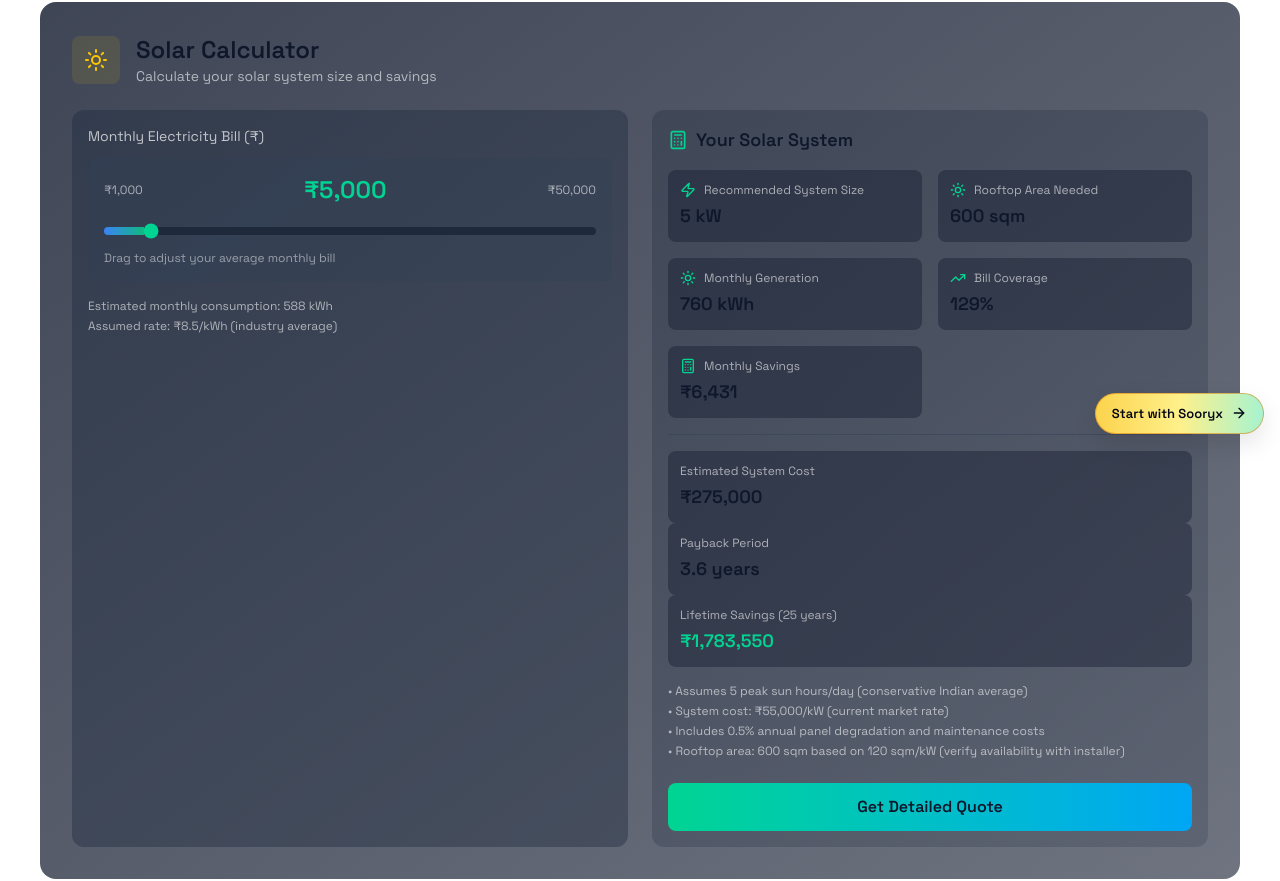
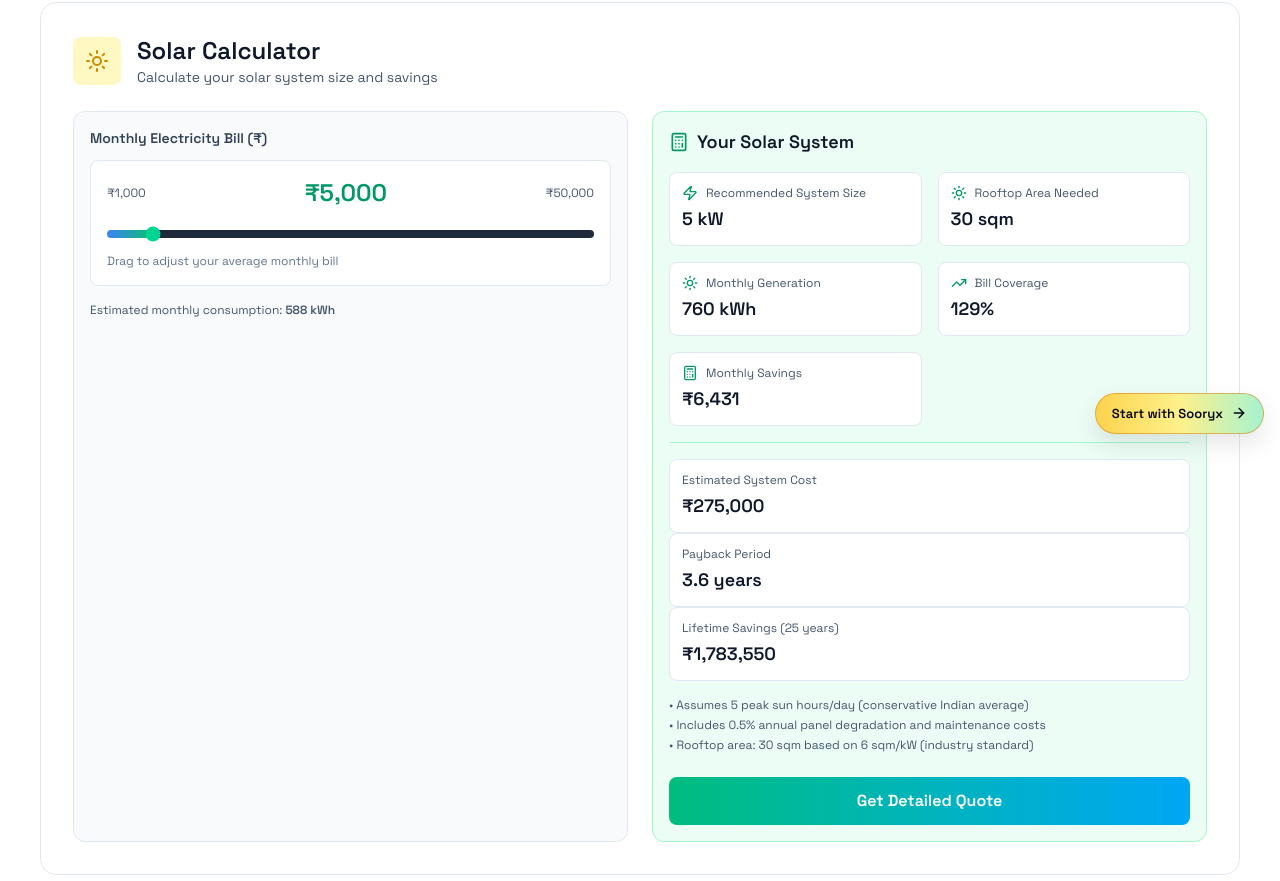
Before and after one commit to sooryx-eng/Sooryx_Live, a Next.js app: page /calculator in a window 1280 px wide. Shown: the part 346-1227 px from the top of the page. Built offline with nearby package versions, Linux system fonts and the light colour scheme.

Commit message:
update changes

```diff
--- a/app/components/SolarCalculator.tsx
+++ b/app/components/SolarCalculator.tsx
@@ -69,33 +69,33 @@ export default function SolarCalculator() {
   const coveragePercentage = Math.round((monthlyGenerationKwh / monthlyConsumptionKwh) * 100);
 
   // Rooftop area requirement (for reference)
-  const AREA_PER_KW_SQM = 120; // industry standard
+  const AREA_PER_KW_SQM = 6; // industry standard for India (5-6 sqm/kW with spacing)
   const rooftopAreaRequired = systemSizeKw * AREA_PER_KW_SQM;
 
   return (
-    <div className="bg-gradient-to-br from-slate-900/80 to-slate-900/60 p-8 rounded-2xl mt-12">
+    <div className="bg-white border border-slate-200 p-8 rounded-2xl mt-12">
       <div className="flex items-center gap-4 mb-6">
-        <div className="bg-yellow-400/10 p-3 rounded-lg">
-          <Sun className="text-yellow-400" />
+        <div className="bg-yellow-100 p-3 rounded-lg">
+          <Sun className="text-yellow-600" />
         </div>
         <div>
-          <h3 className="text-2xl font-semibold">Solar Calculator</h3>
-          <p className="text-sm text-white/60">Calculate your solar system size and savings</p>
+          <h3 className="text-2xl font-semibold text-slate-900">Solar Calculator</h3>
+          <p className="text-sm text-slate-600">Calculate your solar system size and savings</p>
         </div>
       </div>
 
       <div className="grid md:grid-cols-2 gap-6">
         {/* Input Section */}
-        <div className="space-y-6 p-4 bg-slate-800/40 rounded-xl">
+        <div className="space-y-6 p-4 bg-slate-50 rounded-xl border border-slate-200">
           <div>
-            <label className="text-sm text-white/70 mb-3 block">Monthly Electricity Bill (₹)</label>
+            <label className="text-sm text-slate-700 mb-3 block font-semibold">Monthly Electricity Bill (₹)</label>
 
             {/* Slider Section */}
-            <div className="bg-slate-700/30 rounded-lg p-4 mb-4">
+            <div className="bg-white rounded-lg p-4 mb-4 border border-slate-200">
               <div className="flex justify-between items-center mb-3">
-                <span className="text-xs text-white/60">₹1,000</span>
-                <span className="text-2xl font-bold text-emerald-400">₹{monthlyBill.toLocaleString()}</span>
-                <span className="text-xs text-white/60">₹50,000</span>
+                <span className="text-xs text-slate-600">₹1,000</span>
+                <span className="text-2xl font-bold text-emerald-600">₹{monthlyBill.toLocaleString()}</span>
+                <span className="text-xs text-slate-600">₹50,000</span>
               </div>
               <input
                 type="range"
@@ -109,20 +109,19 @@ export default function SolarCalculator() {
                   background: `linear-gradient(to right, #3b82f6 0%, #10b981 ${((monthlyBill - 1000) / (50000 - 1000)) * 100}%, #1e293b ${((monthlyBill - 1000) / (50000 - 1000)) * 100}%, #1e293b 100%)`
                 }}
               />
-              <p className="text-xs text-white/50 mt-2">Drag to adjust your average monthly bill</p>
+              <p className="text-xs text-slate-500 mt-2">Drag to adjust your average monthly bill</p>
             </div>
 
-            <div className="text-xs text-white/60 space-y-1">
-              <p>Estimated monthly consumption: {monthlyConsumptionKwh.toLocaleString()} kWh</p>
-              <p>Assumed rate: ₹{AVERAGE_RATE_PER_KWH}/kWh (industry average)</p>
+            <div className="text-xs text-slate-600 space-y-1">
+              <p>Estimated monthly consumption: <strong>{monthlyConsumptionKwh.toLocaleString()} kWh</strong></p>
             </div>
           </div>
         </div>
 
         {/* Results Section */}
-        <div className="p-4 bg-gradient-to-br from-slate-800/30 to-slate-800/20 rounded-xl">
-          <h4 className="text-lg font-semibold mb-4 flex items-center gap-2">
-            <Calculator className="text-emerald-400" size={20} />
+        <div className="p-4 bg-emerald-50 rounded-xl border border-emerald-200">
+          <h4 className="text-lg font-semibold mb-4 flex items-center gap-2 text-slate-900">
+            <Calculator className="text-emerald-600" size={20} />
             Your Solar System
           </h4>
 
@@ -155,7 +154,7 @@ export default function SolarCalculator() {
               />
             </div>
 
-            <div className="border-t border-slate-700/50 pt-4">
+            <div className="border-t border-emerald-200 pt-4">
               <Metric
                 label="Estimated System Cost"
                 value={`₹${systemCost.toLocaleString()}`}
@@ -174,15 +173,14 @@ export default function SolarCalculator() {
             </div>
           </div>
 
-          <div className="mt-4 text-xs text-white/60 space-y-1">
+          <div className="mt-4 text-xs text-slate-600 space-y-1">
             <p>• Assumes 5 peak sun hours/day (conservative Indian average)</p>
-            <p>• System cost: ₹{SYSTEM_COST_PER_KW.toLocaleString()}/kW (current market rate)</p>
             <p>• Includes 0.5% annual panel degradation and maintenance costs</p>
-            <p>• Rooftop area: {rooftopAreaRequired} sqm based on 120 sqm/kW (verify availability with installer)</p>
+            <p>• Rooftop area: {rooftopAreaRequired} sqm based on 6 sqm/kW (industry standard)</p>
           </div>
 
           <div className="mt-6">
-            <button className="w-full px-4 py-3 bg-gradient-to-r from-emerald-400 to-sky-500 text-slate-900 font-semibold rounded-lg hover:from-emerald-500 hover:to-sky-600 transition-all">
+            <button className="w-full px-4 py-3 bg-gradient-to-r from-emerald-500 to-sky-500 text-white font-semibold rounded-lg hover:from-emerald-600 hover:to-sky-600 transition-all">
               Get Detailed Quote
             </button>
           </div>
@@ -199,12 +197,12 @@ function Metric({ label, value, icon, className = "" }: {
   className?: string;
 }) {
   return (
-    <div className={`p-3 bg-slate-900/40 rounded-lg ${className}`}>
+    <div className={`p-3 bg-white rounded-lg border border-slate-200 ${className}`}>
       <div className="flex items-center gap-2 mb-1">
-        {icon && <span className="text-emerald-400">{icon}</span>}
-        <p className="text-xs text-white/60">{label}</p>
+        {icon && <span className="text-emerald-600">{icon}</span>}
+        <p className="text-xs text-slate-600">{label}</p>
       </div>
-      <p className="text-lg font-semibold mt-1">{value}</p>
+      <p className="text-lg font-semibold mt-1 text-slate-900">{value}</p>
     </div>
   );
 }
```
